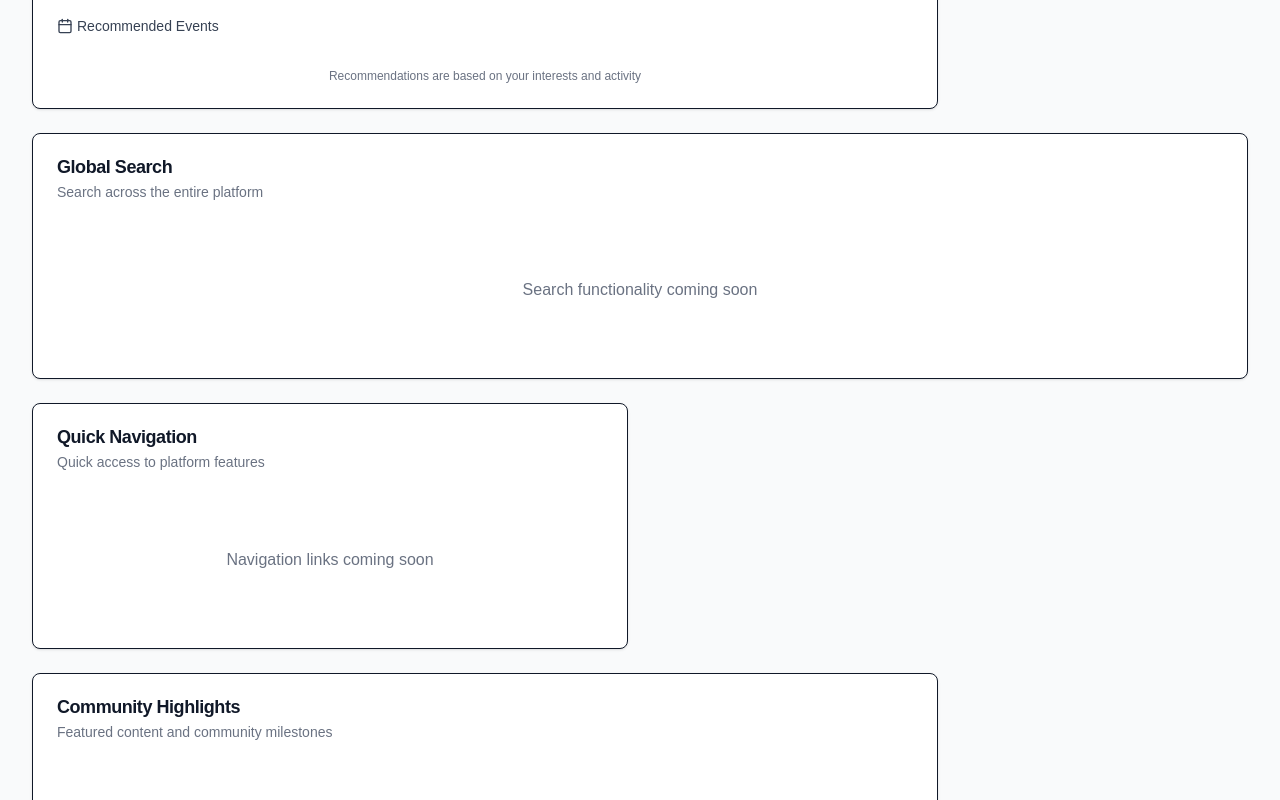
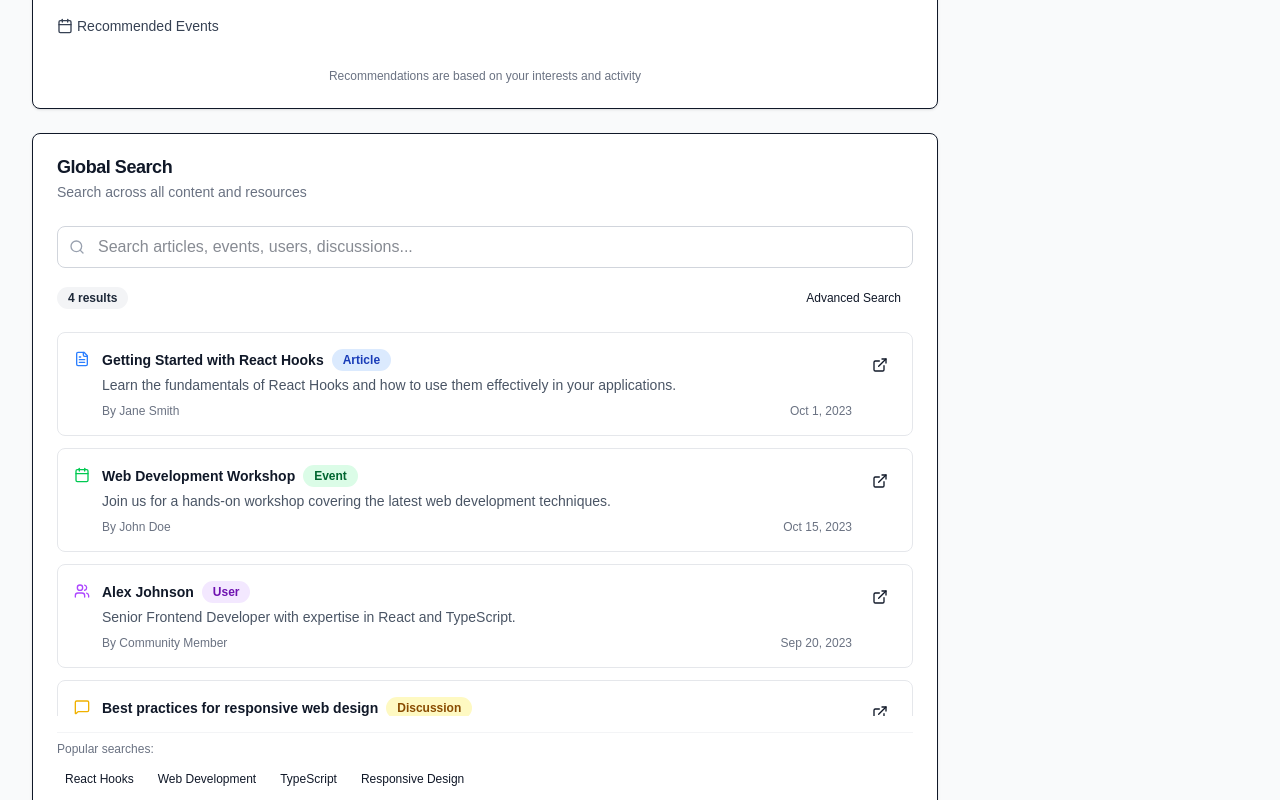
Before and after one commit to amaruki/nuvia, a Next.js app: page /dashboard in a window 1280 px wide. Shown: the part 3140-3940 px from the top of the page. Built offline with nearby package versions, Linux system fonts and the light colour scheme.

Commit message:
feat(dashboard:widgets): enhance GlobalSearchWidget with improved search functionality and UI components

```diff
--- a/src/components/dashboard/widgets/GlobalSearchWidget.tsx
+++ b/src/components/dashboard/widgets/GlobalSearchWidget.tsx
@@ -1,23 +1,256 @@
+"use client"
+
 import * as React from "react"
 import { WidgetContainer } from "../ui/WidgetContainer"
-import { EmptyState } from "../ui/EmptyState"
-import { Search } from "lucide-react"
+import { Card, CardContent } from "../ui/Card"
+import { Button } from "@/components/ui/button"
+import { Badge } from "../ui/Badge"
+import { Search, FileText, Users, Calendar, MessageSquare, ExternalLink, TrendingUp } from "lucide-react"
 
-export function GlobalSearchWidget() {
+interface GlobalSearchWidgetProps {
+  onSearch?: (query: string) => void
+  onAdvancedSearch?: () => void
+}
+
+// Mock search results data - in a real app, this would come from an API
+const mockSearchResults = [
+  {
+    id: "1",
+    type: "article",
+    title: "Getting Started with React Hooks",
+    description: "Learn the fundamentals of React Hooks and how to use them effectively in your applications.",
+    author: "Jane Smith",
+    date: new Date("2023-10-01T10:30:00"),
+  },
+  {
+    id: "2",
+    type: "event",
+    title: "Web Development Workshop",
+    description: "Join us for a hands-on workshop covering the latest web development techniques.",
+    author: "John Doe",
+    date: new Date("2023-10-15T09:00:00"),
+  },
+  {
+    id: "3",
+    type: "user",
+    title: "Alex Johnson",
+    description: "Senior Frontend Developer with expertise in React and TypeScript.",
+    author: "Community Member",
+    date: new Date("2023-09-20T14:15:00"),
+  },
+  {
+    id: "4",
+    type: "discussion",
+    title: "Best practices for responsive web design",
+    description: "Discussion about the latest techniques and approaches for creating responsive web designs.",
+    author: "Sarah Williams",
+    date: new Date("2023-09-28T16:20:00"),
+  },
+]
+
+const formatDate = (date: Date) => {
+  return new Intl.DateTimeFormat("en-US", {
+    month: "short",
+    day: "numeric",
+    year: "numeric",
+  }).format(date)
+}
+
+const getItemTypeIcon = (type: string) => {
+  switch (type) {
+    case "article":
+      return <FileText className="h-4 w-4 text-blue-500" />
+    case "event":
+      return <Calendar className="h-4 w-4 text-green-500" />
+    case "user":
+      return <Users className="h-4 w-4 text-purple-500" />
+    case "discussion":
+      return <MessageSquare className="h-4 w-4 text-yellow-500" />
+    default:
+      return <Search className="h-4 w-4 text-gray-500" />
+  }
+}
+
+const getItemTypeColor = (type: string) => {
+  switch (type) {
+    case "article":
+      return "bg-blue-100 text-blue-800"
+    case "event":
+      return "bg-green-100 text-green-800"
+    case "user":
+      return "bg-purple-100 text-purple-800"
+    case "discussion":
+      return "bg-yellow-100 text-yellow-800"
+    default:
+      return "bg-gray-100 text-gray-800"
+  }
+}
+
+const getItemTypeLabel = (type: string) => {
+  switch (type) {
+    case "article":
+      return "Article"
+    case "event":
+      return "Event"
+    case "user":
+      return "User"
+    case "discussion":
+      return "Discussion"
+    default:
+      return "Result"
+  }
+}
+
+export function GlobalSearchWidget({
+  onSearch,
+  onAdvancedSearch,
+}: GlobalSearchWidgetProps) {
+  const [searchQuery, setSearchQuery] = React.useState("")
+  const [searchResults, setSearchResults] = React.useState(mockSearchResults)
+
+  const handleSearch = (e: React.FormEvent) => {
+    e.preventDefault()
+    if (onSearch) {
+      onSearch(searchQuery)
+    }
+    // In a real app, this would trigger an API call
+    // For now, we'll just filter the mock results
+    if (searchQuery.trim() === "") {
+      setSearchResults(mockSearchResults)
+    } else {
+      const filteredResults = mockSearchResults.filter(item =>
+        item.title.toLowerCase().includes(searchQuery.toLowerCase()) ||
+        item.description.toLowerCase().includes(searchQuery.toLowerCase())
+      )
+      setSearchResults(filteredResults)
+    }
+  }
+
   return (
     <WidgetContainer
       type="global-search"
       title="Global Search"
-      description="Search across the entire platform"
-      size="wide"
-      empty={true}
-      emptyMessage="Search functionality coming soon"
+      description="Search across all content and resources"
+      size="large"
     >
-      <EmptyState
-        title="Global Search"
-        description="Search functionality for finding articles, events, members, and other content across the platform will be available here."
-        icon={<Search className="h-12 w-12 text-gray-400" />}
-      />
+      <Card className="border-0 shadow-none">
+        <CardContent className="p-0">
+          <div className="space-y-4">
+            {/* Search form */}
+            <form onSubmit={handleSearch} className="space-y-3">
+              <div className="relative">
+                <Search className="absolute left-3 top-1/2 transform -translate-y-1/2 h-4 w-4 text-gray-400" />
+                <input
+                  type="text"
+                  value={searchQuery}
+                  onChange={(e) => setSearchQuery(e.target.value)}
+                  placeholder="Search articles, events, users, discussions..."
+                  className="w-full pl-10 pr-4 py-2 border border-gray-300 rounded-lg focus:outline-none focus:ring-2 focus:ring-blue-500 focus:border-transparent"
+                />
+              </div>
+
+              <div className="flex items-center justify-between">
+                <div className="flex items-center space-x-2">
+                  <Badge className="bg-gray-100 text-gray-800">
+                    {searchResults.length} results
+                  </Badge>
+
+                  {searchQuery && (
+                    <Badge className="bg-blue-100 text-blue-800">
+                      <TrendingUp className="h-3 w-3 mr-1" />
+                      Trending
+                    </Badge>
+                  )}
+                </div>
+
+                <Button
+                  type="button"
+                  variant="ghost"
+                  size="sm"
+                  onClick={onAdvancedSearch}
+                  className="text-xs"
+                >
+                  Advanced Search
+                </Button>
+              </div>
+            </form>
+
+            {/* Search results */}
+            <div className="space-y-3 max-h-96 overflow-y-auto">
+              {searchResults.length === 0 ? (
+                <div className="text-center py-8 text-gray-500">
+                  <Search className="h-8 w-8 mx-auto mb-2 text-gray-400" />
+                  <p>No results found</p>
+                  <p className="text-sm mt-2">Try different keywords or check your spelling.</p>
+                </div>
+              ) : (
+                searchResults.map((result) => (
+                  <div
+                    key={result.id}
+                    className="p-4 rounded-lg border bg-white border-gray-200 hover:bg-gray-50 transition-colors cursor-pointer"
+                  >
+                    <div className="flex items-start space-x-3">
+                      <div className="mt-0.5">
+                        {getItemTypeIcon(result.type)}
+                      </div>
+                      <div className="flex-1 min-w-0">
+                        <div className="flex items-center space-x-2 mb-1">
+                          <h3 className="text-sm font-semibold text-gray-900 line-clamp-1">
+                            {result.title}
+                          </h3>
+                          <Badge className={getItemTypeColor(result.type)}>
+                            {getItemTypeLabel(result.type)}
+                          </Badge>
+                        </div>
+
+                        <p className="text-sm text-gray-600 mb-2 line-clamp-2">
+                          {result.description}
+                        </p>
+
+                        <div className="flex items-center justify-between text-xs text-gray-500">
+                          <div className="flex items-center space-x-1">
+                            <span>By {result.author}</span>
+                          </div>
+
+                          <div className="flex items-center space-x-1">
+                            <span>{formatDate(result.date)}</span>
+                          </div>
+                        </div>
+                      </div>
+
+                      <Button
+                        variant="ghost"
+                        size="sm"
+                        className="h-8 w-8 p-0"
+                      >
+                        <ExternalLink className="h-4 w-4" />
+                      </Button>
+                    </div>
+                  </div>
+                ))
+              )}
+            </div>
+
+            {/* Popular searches */}
+            <div className="pt-2 border-t border-gray-100">
+              <div className="text-xs text-gray-500 mb-2">Popular searches:</div>
+              <div className="flex flex-wrap gap-2">
+                {["React Hooks", "Web Development", "TypeScript", "Responsive Design"].map((term) => (
+                  <Button
+                    key={term}
+                    variant="ghost"
+                    size="sm"
+                    onClick={() => setSearchQuery(term)}
+                    className="text-xs h-7 px-2"
+                  >
+                    {term}
+                  </Button>
+                ))}
+              </div>
+            </div>
+          </div>
+        </CardContent>
+      </Card>
     </WidgetContainer>
   )
 }
```
